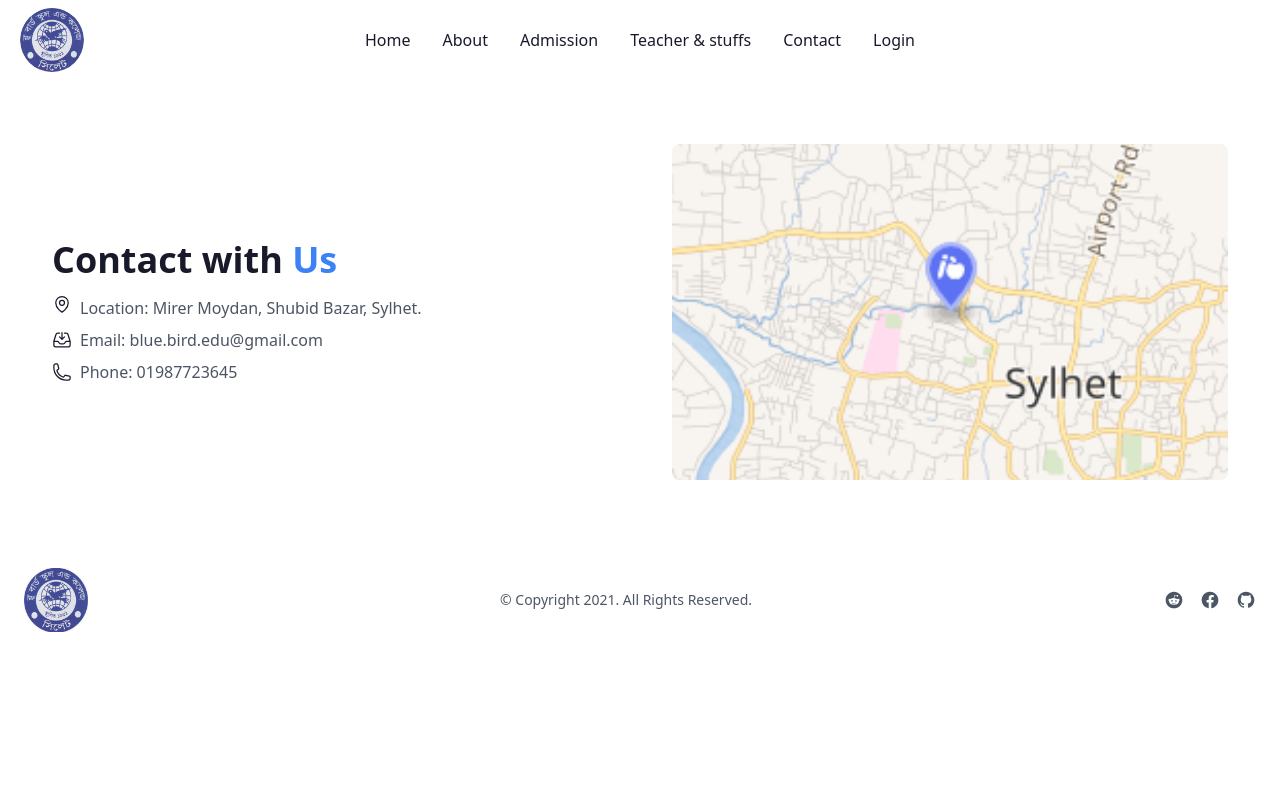
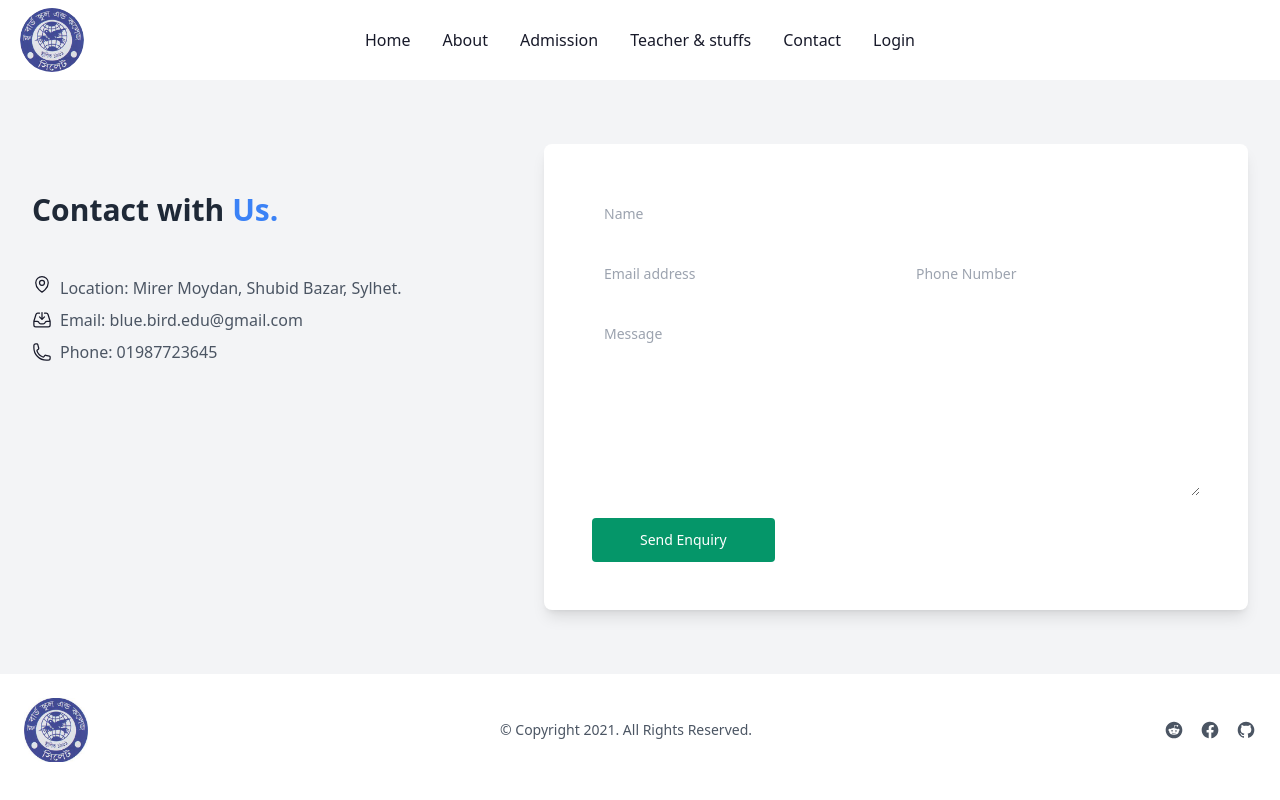
Before and after one commit to instasif/blueBird-school-client, a React (Vite) app: page /contact in a window 1280 px wide. Built offline with nearby package versions, Linux system fonts and the light colour scheme; no server answers.

Commit message:
added contact message, admission approval

```diff
--- a/src/Layout/DashboardLayout.jsx
+++ b/src/Layout/DashboardLayout.jsx
@@ -39,7 +39,14 @@ const DashboardLayout = () => {
                     <Link to={"/dashboard/add-teachers"}>Add a Teacher</Link>
                   </li>
                   <li>
-                    <Link to={"/dashboard/manage-teachers"}>Manage Teachers</Link>
+                    <Link to={"/dashboard/manage-teachers"}>
+                      Manage Teachers
+                    </Link>
+                  </li>
+                  <li>
+                    <Link to={"/dashboard/students-message"}>
+                      Students Message
+                    </Link>
                   </li>
                 </>
               )}
--- a/src/pages/Contact/Contact.jsx
+++ b/src/pages/Contact/Contact.jsx
@@ -1,23 +1,53 @@
-import map from "../../assets/photos/map1.png"
-//
+import { useContext } from "react";
+import { AuthContext } from "../../Context/AuthProvider";
+import { useNavigate } from "react-router-dom";
+
 const Contact = () => {
-    return (
-      <section className="mx-5">
-        <div className="mx-auto max-w-screen-xl px-4 py-8 sm:py-12 sm:px-6 lg:py-16 lg:px-8">
-          <div className="grid grid-cols-1 gap-8 lg:grid-cols-2 lg:gap-16">
-            <div className="relative h-64 overflow-hidden rounded-lg sm:h-80 lg:order-last lg:h-full">
-              <img
-                alt="map"
-                src={map}
-                className="absolute inset-0 h-full w-full object-cover"
-              />
-            </div>
+  const { user } = useContext(AuthContext);
+  const navigate = useNavigate();
 
-            <div className="lg:py-24">
-              <h2 className="text-3xl font-bold sm:text-4xl">
-                Contact with <span className="text-blue-500">Us</span>
-              </h2>
+  const handleSubmit = (e) => {
+    e.preventDefault();
+    const form = e.target;
+    const name = form.name.value;
+    const email = form.email.value;
+    const number = form.number.value;
+    const message = form.message.value;
 
+    const studentMessage = {
+      name,
+      email,
+      number,
+      message,
+    };
+
+    fetch("http://localhost:5000/message", {
+      method: "POST",
+      headers: {
+        "content-type": "application/json",
+      },
+      body: JSON.stringify(studentMessage),
+    })
+    .then(res => res.json())
+    .then(data => {
+      console.log(data);
+      if (data.acknowledged) {
+        form.reset();
+        navigate("/");
+      }
+    })
+  };
+
+  return (
+    <section className="bg-gray-100">
+      <div className="mx-auto max-w-screen-xl px-4 py-16 sm:px-6 lg:px-8">
+        <div className="grid grid-cols-1 gap-x-16 gap-y-8 lg:grid-cols-5">
+          <div className="lg:col-span-2 lg:py-12">
+            <h2 className="text-2xl font-semibold text-gray-800 dark:text-white md:text-3xl">
+              Contact with <span className="text-blue-500">Us.</span>
+            </h2>
+
+            <div className="mt-8">
               <div className="flex items-center gap-2">
                 <svg
                   xmlns="http://www.w3.org/2000/svg"
@@ -83,9 +113,84 @@ const Contact = () => {
               </div>
             </div>
           </div>
+
+          <div className="rounded-lg bg-white p-8 shadow-lg lg:col-span-3 lg:p-12">
+            <form onSubmit={handleSubmit} className="space-y-4">
+              <div>
+                <label className="sr-only" htmlFor="name">
+                  Name
+                </label>
+                <input
+                  className="w-full rounded-lg border-gray-200 p-3 text-sm"
+                  placeholder="Name"
+                  name="name"
+                  defaultValue={user?.displayName}
+                  required
+                  type="text"
+                  id="name"
+                />
+              </div>
+
+              <div className="grid grid-cols-1 gap-4 sm:grid-cols-2">
+                <div>
+                  <label className="sr-only" htmlFor="email">
+                    Email
+                  </label>
+                  <input
+                    className="w-full rounded-lg border-gray-200 p-3 text-sm"
+                    placeholder="Email address"
+                    name="email"
+                    required
+                    defaultValue={user?.email}
+                    type="email"
+                    id="email"
+                  />
+                </div>
+
+                <div>
+                  <label className="sr-only" htmlFor="phone">
+                    Phone
+                  </label>
+                  <input
+                    className="w-full rounded-lg border-gray-200 p-3 text-sm"
+                    placeholder="Phone Number"
+                    name="number"
+                    required
+                    type="tel"
+                    id="phone"
+                  />
+                </div>
+              </div>
+
+              <div>
+                <label className="sr-only" htmlFor="message">
+                  Message
+                </label>
+
+                <textarea
+                  className="w-full rounded-lg border-gray-200 p-3 text-sm"
+                  placeholder="Message"
+                  name="message"
+                  required
+                  rows="8"
+                  id="message"
+                ></textarea>
+              </div>
+
+              <div className="mt-4">
+                <button
+                  type="submit"
+                  className="inline-block rounded bg-emerald-600 px-12 py-3 text-sm font-medium text-white transition hover:bg-emerald-700 focus:outline-none focus:ring focus:ring-yellow-400"
+                >
+                  Send Enquiry
+                </button>
+              </div>
+            </form>
+          </div>
         </div>
-      </section>
-    );
+      </div>
+    </section>
+  );
 };
 
 export default Contact;
--- a/src/pages/Dashboard/AllAdmissions/AllAdmissions.jsx
+++ b/src/pages/Dashboard/AllAdmissions/AllAdmissions.jsx
@@ -1,7 +1,11 @@
 import { useQuery } from "@tanstack/react-query";
+import { useContext } from "react";
+import { AuthContext } from "../../../Context/AuthProvider";
+import { toast } from "react-hot-toast";
 
 const AllAdmissions = () => {
-  const { data: admissions = [] } = useQuery({
+  const {user} = useContext(AuthContext);
+  const { data: admissions = [], refetch } = useQuery({
     queryKey: ["admission"],
     queryFn: async () => {
       const res = await fetch("http://localhost:5000/admission");
@@ -9,6 +13,19 @@ const AllAdmissions = () => {
       return data;
     },
   });
+
+  const handleMakeApprove = (id) => {
+    fetch(`http://localhost:5000/admission/${id}?email=${user?.email}`, {
+      method: "PUT",
+    })
+      .then((res) => res.json())
+      .then((data) => {
+        if (data.matchedCount > 0) {
+          toast.success("Successfully approved this student");
+          refetch();
+        }
+      });
+  };
   return (
     <div>
       <h2 className="text-3xl">All Admissions</h2>
@@ -23,6 +40,7 @@ const AllAdmissions = () => {
               <th>Email</th>
               <th>Number</th>
               <th>Section</th>
+              <th>Make Approve</th>
             </tr>
           </thead>
           <tbody>
@@ -34,6 +52,16 @@ const AllAdmissions = () => {
                 <td>{admission?.email}</td>
                 <td>{admission?.number}</td>
                 <td>{admission?.section}</td>
+                {admission?.status !== "approved" && (
+                  <td>
+                    <button
+                      className="btn btn-xs btn-primary text-white"
+                      onClick={() => handleMakeApprove(admission?._id)}
+                    >
+                      Make Approve
+                    </button>
+                  </td>
+                )}
               </tr>
             ))}
           </tbody>
--- /dev/null
+++ b/src/pages/Dashboard/StudentsMessage/StudentsMsg.jsx
@@ -0,0 +1,71 @@
+import { useContext } from "react";
+import { AuthContext } from "../../../Context/AuthProvider";
+import { useQuery } from "@tanstack/react-query";
+
+const StudentsMsg = () => {
+  const { user } = useContext(AuthContext);
+
+  const { data: messages = [], refetch } = useQuery({
+    queryKey: ["message"],
+    queryFn: async () => {
+      const res = await fetch(
+        `http://localhost:5000/message?email=${user?.email}`
+      );
+      const data = await res.json();
+      return data;
+    },
+  });
+
+  const handleDeletemessage = (id) => {
+    fetch(`http://localhost:5000/message/${id}?email=${user?.email}`, {
+        method: "DELETE"
+    })
+    .then(res => res.json())
+    .then(data => {
+        if (data.deletedCount > 0) {
+            refetch();
+        }
+    })
+  };
+  return (
+    <div>
+      <h2 className="text-3xl">Students Message: </h2>
+
+      <div className="overflow-x-auto">
+        <table className="table w-full">
+          <thead>
+            <tr>
+              <th></th>
+              <th>Name</th>
+              <th>Email</th>
+              <th>Phone</th>
+              <th>Message</th>
+              <th>Delete</th>
+            </tr>
+          </thead>
+          <tbody>
+            {messages.map((message, index) => (
+              <tr key={index}>
+                <th>{index + 1}</th>
+                <td>{message?.name}</td>
+                <td>{message?.email}</td>
+                <td>{message?.number}</td>
+                <td>{message?.message}</td>
+                <td>
+                  <button
+                    className="btn btn-xs bg-red-600 text-white border-none"
+                    onClick={() => handleDeletemessage(message?._id)}
+                  >
+                    Delete User
+                  </button>
+                </td>
+              </tr>
+            ))}
+          </tbody>
+        </table>
+      </div>
+    </div>
+  );
+};
+
+export default StudentsMsg;
--- a/src/routes/AdminRoute.jsx
+++ b/src/routes/AdminRoute.jsx
@@ -3,16 +3,32 @@ import { AuthContext } from "../Context/AuthProvider";
 import { Navigate, useLocation } from "react-router-dom";
 import Spinner from "../Conponants/Spinner";
 import { useAdmin } from "../Hooks/useAdmin";
+import { toast } from "react-hot-toast";
 
 const AdminRoute = ({ children }) => {
-  const { user, loading } = useContext(AuthContext);
+  const { user, loading, logOut } = useContext(AuthContext);
   const [isAdmin, isAdminLoading] = useAdmin(user?.email);
   const location = useLocation();
   if (loading || isAdminLoading) {
     return <Spinner />;
   }
+
   if (user && isAdmin) {
     return children;
+  }
+  if (!isAdmin) {
+    logOut()
+      .then((res) => {
+        if (res === undefined) {
+          toast.error("Sorry, This user is not Admin");
+        }
+      })
+      .catch((err) => {
+        if (err.message) {
+          toast.error(err.message);
+        }
+      });
+    return <Navigate to="/login" state={{ from: location }} replace />;
   }
   return <Navigate to={"/login"} state={{ from: location }} replace />;
 };
--- a/src/routes/routes.jsx
+++ b/src/routes/routes.jsx
@@ -15,6 +15,7 @@ import AddTeacher from "../pages/Dashboard/AddTeacher/AddTeacher";
 import ManageTeachers from "../pages/Dashboard/ManageTeachers/ManageTeachers";
 import Contact from "../pages/Contact/Contact";
 import PrivateRoutes from './PrivateRoutes';
+import StudentsMsg from "../pages/Dashboard/StudentsMessage/StudentsMsg";
 
 export const router = createBrowserRouter([
   {
@@ -99,6 +100,14 @@ export const router = createBrowserRouter([
           </AdminRoute>
         ),
       },
+      {
+        path: "/dashboard/students-message",
+        element: (
+          <AdminRoute>
+            <StudentsMsg />
+          </AdminRoute>
+        ),
+      },
     ],
   },
 ]);
```
Also changed, not shown: src/pages/AdmissionForm/Admission.jsx (+8 -1 lines).
